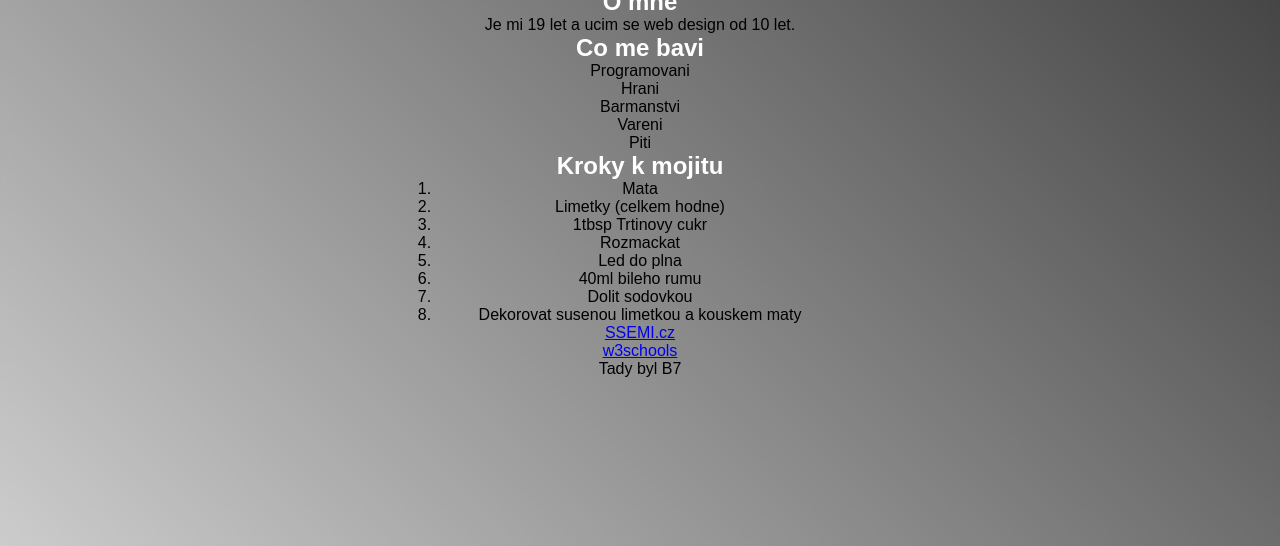
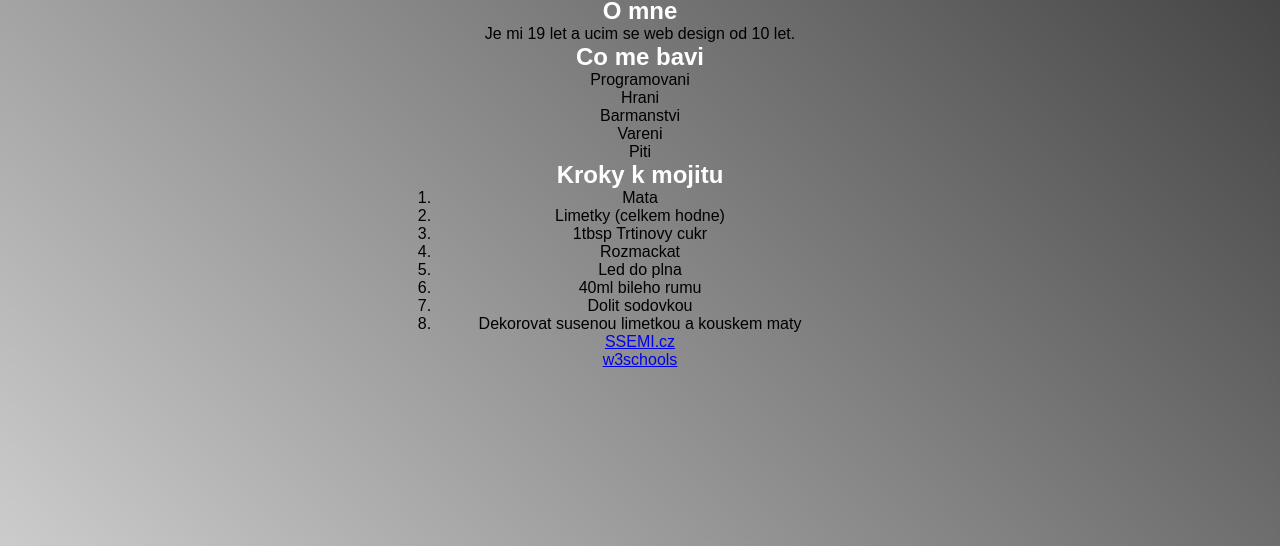
Before and after one commit to daylicht/daylicht.github.io, a plain HTML site: page index.html in a window 1280 px wide. Shown: the part 254-800 px from the top of the page. Drawn offline with Linux system fonts and the light colour scheme.

Commit message:
Revert "Přidal jsem pozdrav do stránky kolegy"
This reverts commit 2ed41232716bd6b10e9ad7ce6f21f2d4d1a628e9.

```diff
--- a/index.html
+++ b/index.html
@@ -37,6 +37,5 @@
   <a href="https://ssemi.cz">SSEMI.cz</a>
   <a href="https://w3schools.com" target="_blank">w3schools</a>
 
-  <p> Tady byl B7 </p>
 </body>
 </html>
```
